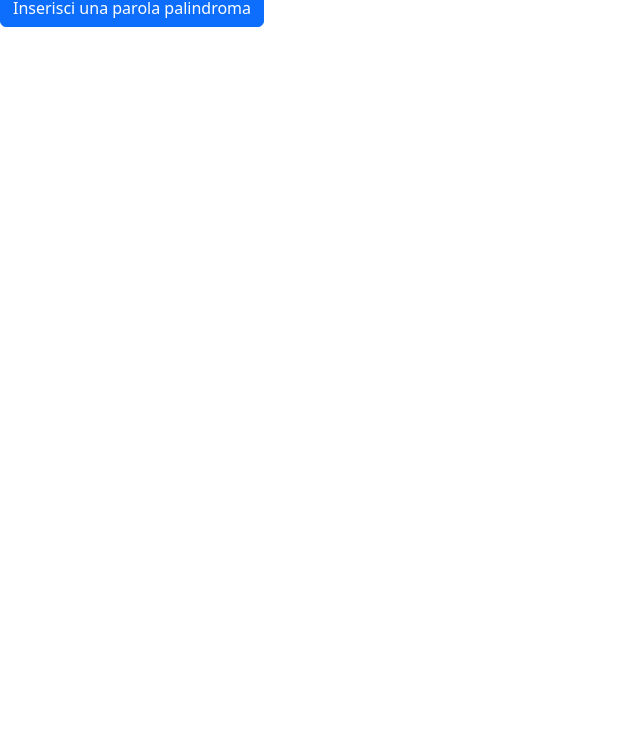
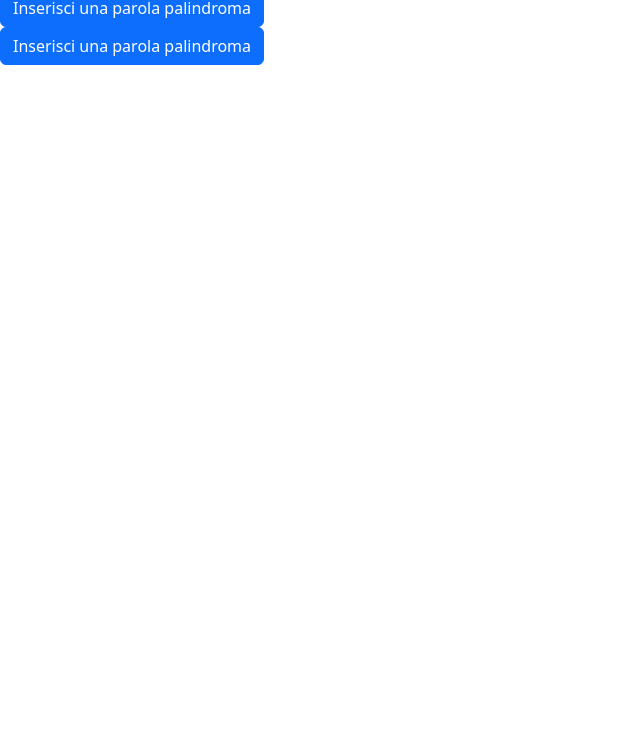
Before and after one commit to MatteoFarinazzo/js-paliedispari, a plain HTML site: page index.html in a window 1280 px wide. Shown: the part 67-800 px from the top of the page, without its empty margins (0-640 px from the left). Drawn offline with nearby package versions, Linux system fonts and the light colour scheme.

Commit message:
working on number choice

```diff
--- a/index.html
+++ b/index.html
@@ -24,6 +24,10 @@
     <div>
       <button type="button" class="btn btn-primary" onclick="palindromium()">Inserisci una parola palindroma</button>
     </div>
+
+    <div>
+      <button type="button" class="btn btn-primary" onclick="paritarium()">Inserisci una parola palindroma</button>
+    </div>
   </div>
 
 
--- a/js/main.js
+++ b/js/main.js
@@ -14,10 +14,46 @@ if(parolaUtente == parolaInvertita){
 }
 
 
+//Pari o dispari
+
+function paritarium(){
+
+    let choice;
+
+    let userChoice = prompt("Scegli pari o dispari");
+
+    if(userChoice == "pari" || userChoice == "Pari"){
+        choice = "pari";
+    } else if(userChoice == "dispari" || "Dispari") {
+        choice = "dispari";
+    }
+
+    let userNumberChoice = prompt("Scegli un numero da 1 a 5");
+    userNumberChoice = parseInt(userNumberChoice);
+
+
+
+
+
+}
+
 
 //Funzioni
+
+
+
+//invertitore di stringhe
 
 function invertiParola(str){
     var strInversa = str.split('').reverse().join('');
     return strInversa;
   }
+
+
+
+//generatore di numeri randomici
+
+function generateRandomNumber(min, max) {
+    let randomNumber = Math.floor(Math.random() * (min + max) - min);
+    return randomNumber;
+}
```
